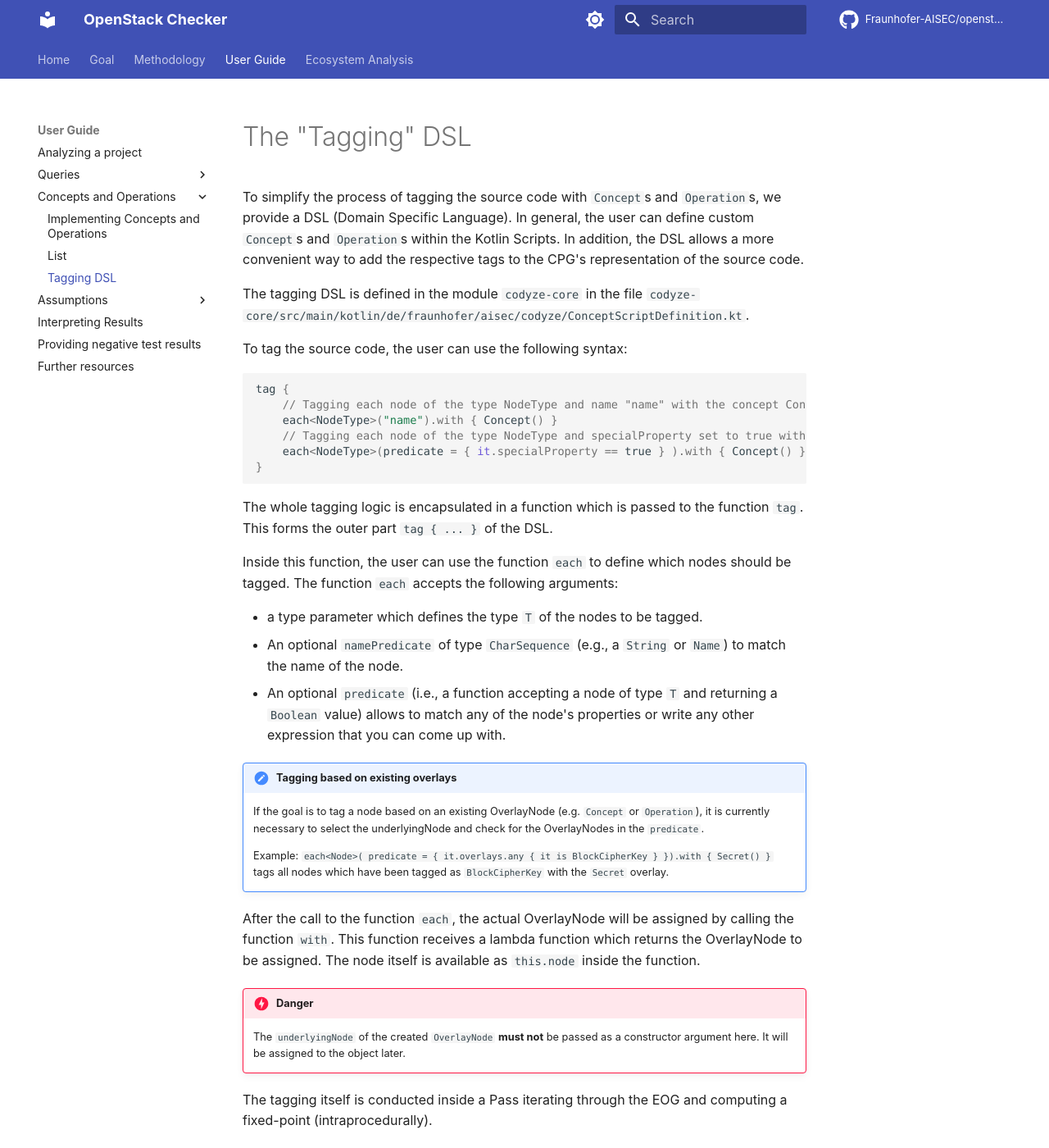
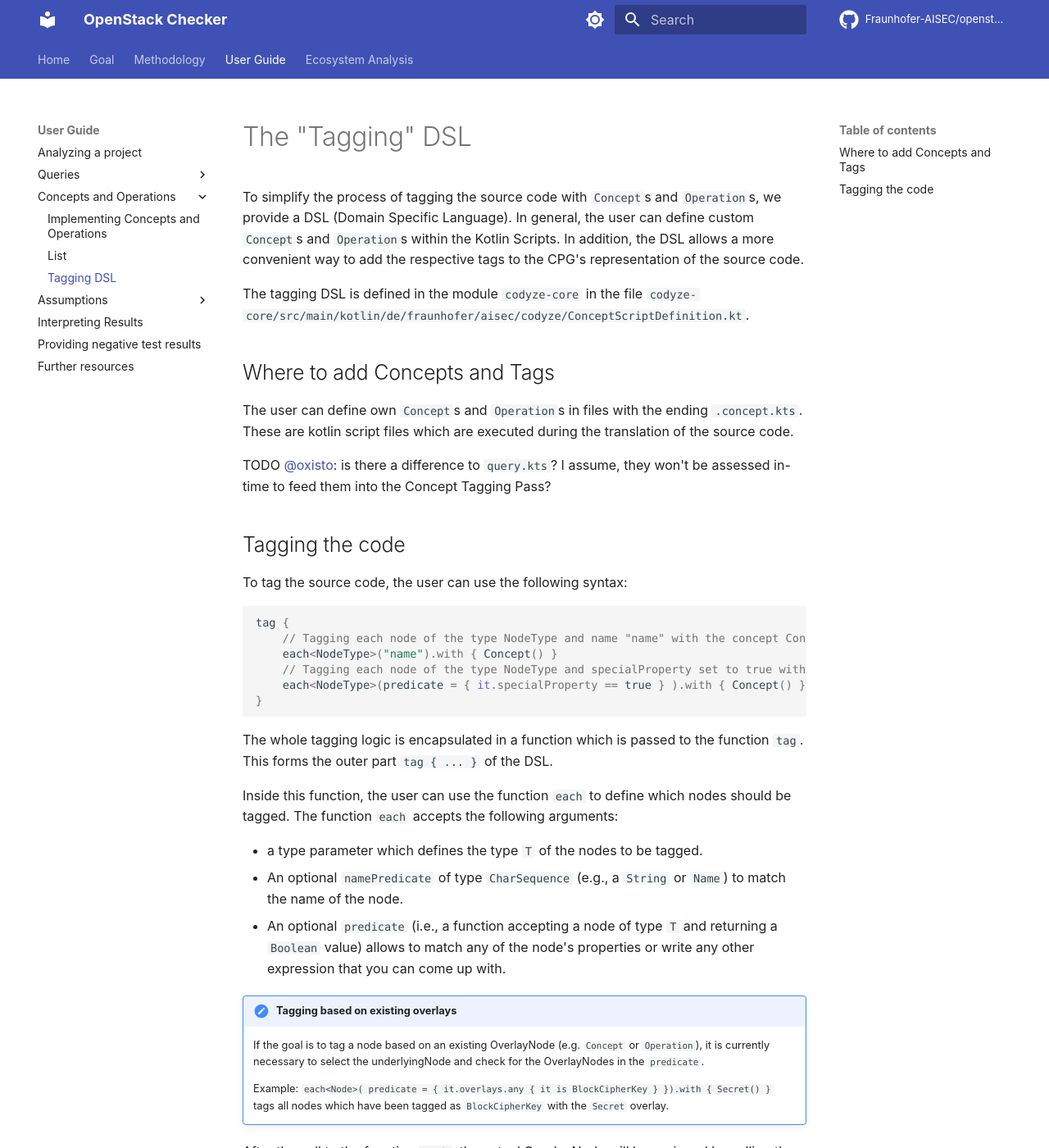
Before and after one commit to Fraunhofer-AISEC/codyze-evaluator, an MkDocs documentation site: the page built from documentation/docs/tagging-dsl.md, in a window 1280 px wide and 1400 px high. Shown: the whole window at 82% size. Built offline with MkDocs 1.6.1 and Material for MkDocs 9.7.7, drawn with Linux system fonts in a browser that asks for light colours; comment, search, counter and statistics services are not loaded; some of the changed text lies outside the part shown.

Commit message:
More documentation and TODOs of tagging logic

```diff
--- a/documentation/docs/tagging-dsl.md
+++ b/documentation/docs/tagging-dsl.md
@@ -5,6 +5,15 @@
 In addition, the DSL allows a more convenient way to add the respective tags to the CPG's representation of the source code.
 
 The tagging DSL is defined in the module `codyze-core` in the file `codyze-core/src/main/kotlin/de/fraunhofer/aisec/codyze/ConceptScriptDefinition.kt`.
+
+## Where to add Concepts and Tags
+
+The user can define own `Concept`s and `Operation`s in files with the ending `.concept.kts`.
+These are kotlin script files which are executed during the translation of the source code.
+
+TODO @oxisto: is there a difference to `query.kts`? I assume, they won't be assessed in-time to feed them into the Concept Tagging Pass?
+
+## Tagging the code
 
 To tag the source code, the user can use the following syntax:
 
@@ -44,3 +53,10 @@
 The tagging itself is conducted inside a Pass iterating through the EOG and computing a fixed-point (intraprocedurally).
 
 While the user can access the lattice and state used during the fixed-point iteration, we strongly discourage using it unless the user really knows what he/she is doing.
+
+!!! note
+
+    The ordering of the tagging is important.
+    If you want to build upon existing tags of a node, you should make sure that this also happens in the correct order within the file.
+
+    TODO @oxisto: Is this correct? Are multiple files supported and how is the order determined there?
```
